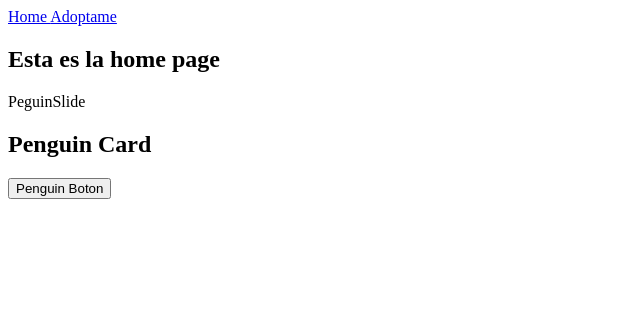
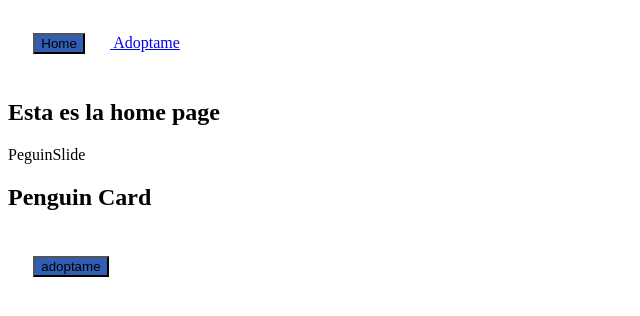
Before and after one commit to diegodistefano/adopt-a-minino, a React (Vite) app: page / in a window 1280 px wide. Shown: the top 316 px of the page, without its empty margins (0-640 px from the left). Built offline with nearby package versions, Linux system fonts and the light colour scheme; no server answers.

Commit message:
add button component

```diff
--- a/src/App.jsx
+++ b/src/App.jsx
@@ -4,11 +4,6 @@
 import NavBar from './components/NavBar/NavBar'
 import HomePage from "./pages/HomePage";
 import AdoptPage from "./pages/AdoptPage";
-
-// import PenguinSlide from './components/PenguinSlide/PenguinSlide'
-// import PenguinCard from './components/PenguinCard/PenguinCard'
-// import PenguinButton from './components/PenguinButton/PenguinButton'
-
 
 function App() {
 
--- a/src/components/NavBar/NavBar.jsx
+++ b/src/components/NavBar/NavBar.jsx
@@ -1,12 +1,13 @@
 import { Link, NavLink } from "react-router-dom";
+import PenguinButton from "../PenguinButton/PenguinButton";
 
 const NavBar = () => {
-    return (
-      <nav>
-        <Link to="/">Home   </Link>
-        <NavLink to="/adopt">Adoptame   </NavLink>
-      </nav>
-    );
+  return (
+    <nav>
+      <Link to="/"><PenguinButton text='Home' />    </Link>
+      <NavLink to="/adopt">Adoptame   </NavLink>
+    </nav>
+  );
 }
 
 export default NavBar;
--- a/src/components/PenguinButton/PenguinButton.css
+++ b/src/components/PenguinButton/PenguinButton.css
@@ -0,0 +1,19 @@
+.btn {
+    margin: 2%;
+}
+
+.button-primary {
+    background-color: rgb(49, 94, 179);
+}
+
+.button-danger {
+    background-color: red;
+}
+
+.button-alert {
+    background-color: orange;
+}
+
+.button-confirmation {
+    background-color: green;
+}
--- a/src/components/PenguinButton/PenguinButton.jsx
+++ b/src/components/PenguinButton/PenguinButton.jsx
@@ -1,7 +1,10 @@
 import React from 'react';
+import './PenguinButton.css';
 
-const PenguinButton = () => {
-  return <button>Penguin Boton</button>;
+const PenguinButton = ({ text, onClick = () => { }, color = "primary" }) => {
+  return (
+    <button className={`btn button-${color}`} onClick={onClick}>{text}</button>
+  )
 };
 
 export default PenguinButton;
--- a/src/components/PenguinCard/PenguinCard.jsx
+++ b/src/components/PenguinCard/PenguinCard.jsx
@@ -1,6 +1,6 @@
 import React from "react";
 
-const PenguinCard = () =>{
+const PenguinCard = () => {
     return <h2>Penguin Card</h2>;
 };
 
--- a/src/pages/AdoptPage.jsx
+++ b/src/pages/AdoptPage.jsx
@@ -1,6 +1,6 @@
 import React from "react";
 
-const AdoptPage = () =>{
+const AdoptPage = () => {
 
     return <h2>Esta es la Adopt page</h2>;
 };
--- a/src/pages/HomePage.jsx
+++ b/src/pages/HomePage.jsx
@@ -10,7 +10,7 @@
       <h2>Esta es la home page</h2>
       <PenguinSlide />
       <PenguinCard />
-      <PenguinButton />
+      <PenguinButton text='adoptame' onClick={() => { console.log('hola'); }} />
     </>
   );
 };
```
Lines whose indentation alone changed are shown as unchanged.
